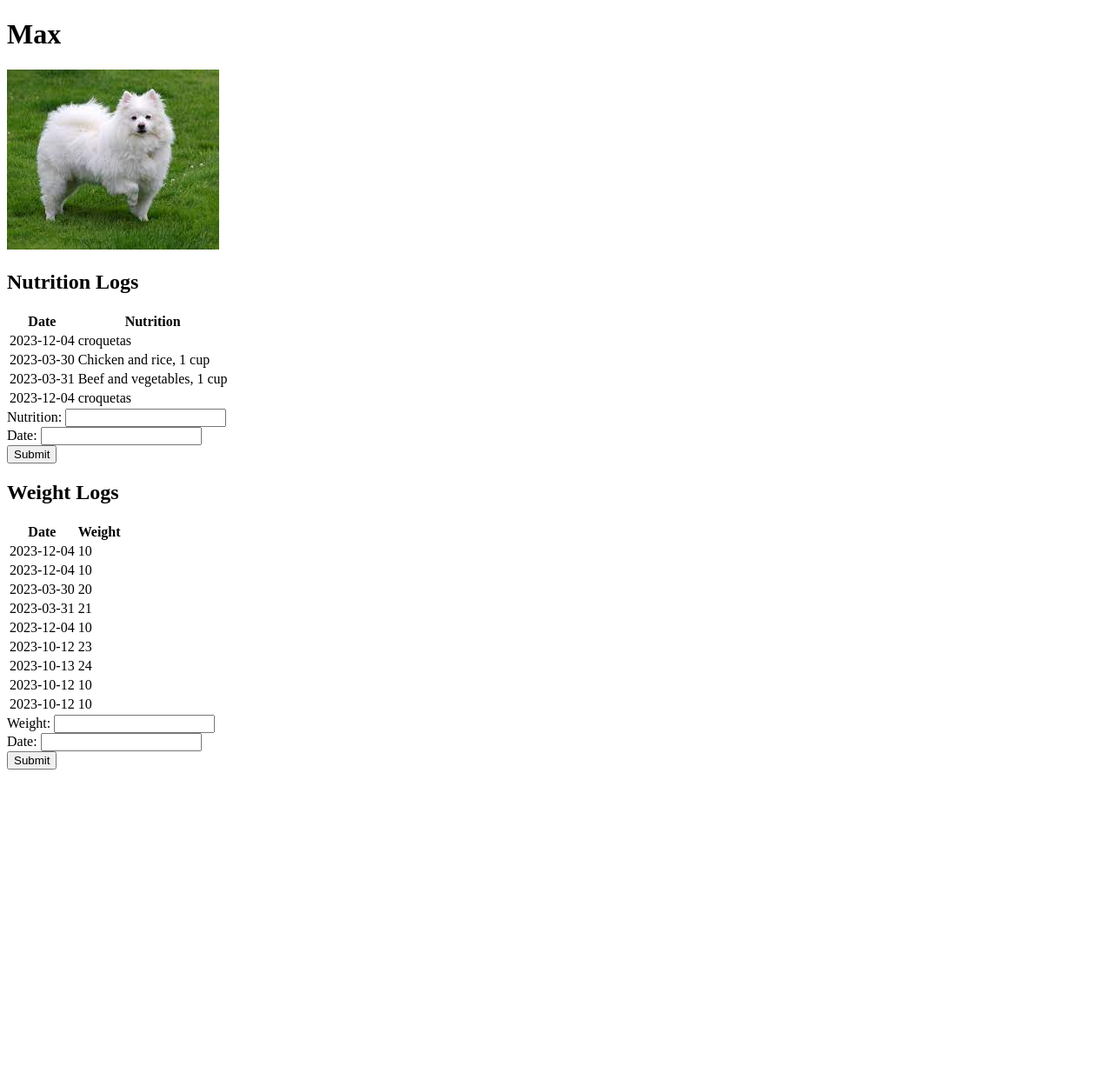
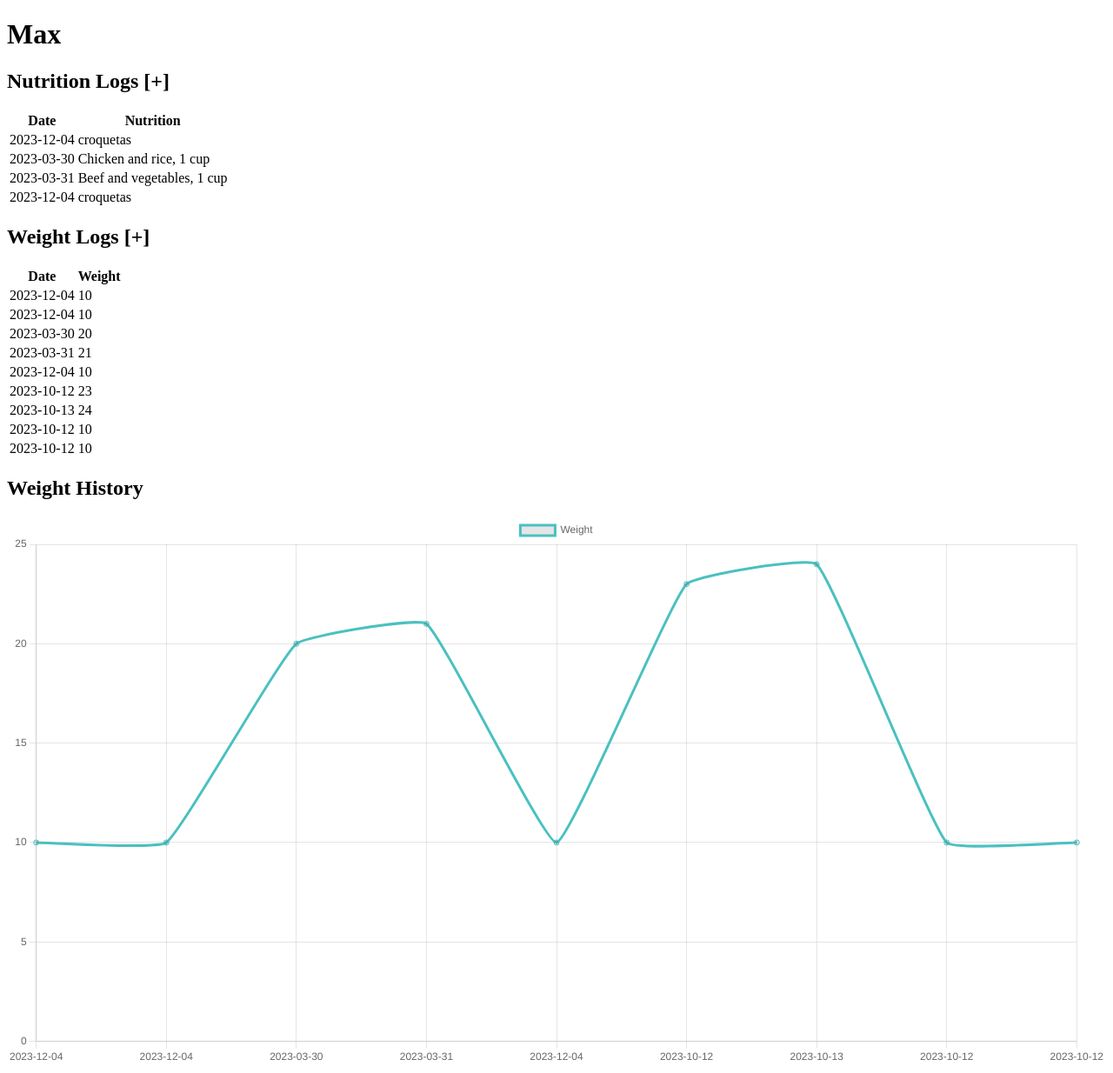
Before and after one commit to RaphaelCouronne/myFitnessPet, a Flask app: page /pet/Max in a window 1280 px wide. Shown: the whole page at 87% size. Before the commit the page ends 885 px from the top, so only its background shows below. Run offline with Flask 3, Linux system fonts and the light colour scheme; data comes from the database, SQL or seed files in the repository; some libraries are stand-ins or nearby versions.

Commit message:
[FEAT] Show weight graph and can collapse logs

```diff
--- a/app.py
+++ b/app.py
@@ -2,6 +2,7 @@ import sqlite3
 from flask import Flask, jsonify, request
 from flask import url_for
 from flask import render_template
+from datetime import datetime
 
 app = Flask(__name__)
 DATABASE = 'pet_database.db'
@@ -95,31 +96,28 @@ def home():
     '''
 
 
+
 @app.route('/pet/<name>')
 def pet_page(name):
-    # Retrieve pet data from the database
     conn = sqlite3.connect(DATABASE)
     c = conn.cursor()
 
-    c.execute("SELECT * FROM pets WHERE name=?", (name,))
-    pet_data = c.fetchone()
-
-    # Check if the pet exists
-    if pet_data is None:
-        # Pet not found, return 404 error
-        return "Pet not found", 404
-
-    # Retrieve nutrition and weight logs from the database
+    # Retrieve nutrition and weight logs from database
     c.execute("SELECT * FROM nutrition_log WHERE pet_name=?", (name,))
     nutrition_logs = c.fetchall()
     c.execute("SELECT * FROM weight_log WHERE pet_name=?", (name,))
     weight_logs = c.fetchall()
 
+    # Format weight data for the chart
+    weight_data = [log[2] for log in weight_logs]
+    weight_dates = [log[1] for log in weight_logs]
+
     # Close database connection
     conn.close()
 
-    # Render the pet page template with the pet's data
-    return render_template('pet_page.html', pet_data=pet_data, nutrition_logs=nutrition_logs, weight_logs=weight_logs)
+    # Render the pet page template with the retrieved data
+    return render_template('pet_page.html', pet_name=name, nutrition_logs=nutrition_logs, weight_logs=weight_logs, weight_data=weight_data, weight_dates=weight_dates)
+
 
 
 @app.route('/api/pet', methods=['POST'])
--- a/templates/pet_page.html
+++ b/templates/pet_page.html
@@ -1,14 +1,18 @@
-<!doctype html>
+<!DOCTYPE html>
 <html>
 <head>
-    <title>{{ pet_data[0] }} - Pet Page</title>
+    <title>{{ pet_name }} - Pet Nutrition and Weight Tracker</title>
+    <link rel="stylesheet" href="{{ url_for('static', filename='styles.css') }}">
+    <script src="https://cdn.jsdelivr.net/npm/chart.js@3.7.0/dist/chart.min.js"></script>
 </head>
 <body>
-    <h1>{{ pet_data[0] }}</h1>
-    <img src="{{ url_for('static', filename='data/dog.jpeg') }}" alt="{{ pet_data[0] }}">
-
-    <h2>Nutrition Logs</h2>
-    <table>
+    <div class="container">
+        <header>
+            <h1>{{ pet_name }}</h1>
+        </header>
+        <main>
+            <h2>Nutrition Logs <span class="expand-collapse">[+]</span></h2>
+            <table class="log-table nutrition-log">
                 <thead>
                     <tr>
                         <th>Date</th>
@@ -24,17 +28,8 @@
                     {% endfor %}
                 </tbody>
             </table>
-
-    <form onsubmit="submitNutritionForm(event, '{{ pet_data[0] }}')">
-        <label for="nutrition">Nutrition:</label>
-        <input type="text" id="nutrition" name="nutrition"><br>
-        <label for="date">Date:</label>
-        <input type="text" id="date" name="date"><br>
-        <input type="submit" value="Submit">
-    </form>
-
-    <h2>Weight Logs</h2>
-    <table>
+            <h2>Weight Logs <span class="expand-collapse">[+]</span></h2>
+            <table class="log-table weight-log">
                 <thead>
                     <tr>
                         <th>Date</th>
@@ -50,55 +45,50 @@
                     {% endfor %}
                 </tbody>
             </table>
+            <h2>Weight History</h2>
+            <canvas id="weight-chart" width="200" height="100"></canvas>
+        </main>
+    </div>
+    <script>
+        var weightData = {{ weight_data|safe }};
+        var weightDates = {{ weight_dates|safe }};
+        var ctx = document.getElementById('weight-chart').getContext('2d');
+        var chart = new Chart(ctx, {
+            type: 'line',
+            data: {
+                labels: weightDates,
+                datasets: [{
+                    label: 'Weight',
+                    data: weightData,
+                    fill: false,
+                    borderColor: 'rgb(75, 192, 192)',
+                    tension: 0.1
+                }]
+            },
+            options: {
+                scales: {
+                    y: {
+                        beginAtZero: true
+                    }
+                }
+            }
+        });
 
-
-
-    <form onsubmit="submitWeightForm(event, '{{ pet_data[0] }}')">
-        <label for="weight">Weight:</label>
-        <input type="text" id="weight" name="weight"><br>
-        <label for="date">Date:</label>
-        <input type="text" id="date" name="date"><br>
-        <input type="submit" value="Submit">
-    </form>
-
-    <script>
-        function submitNutritionForm(event, petName) {
-            event.preventDefault();
-            var nutrition = document.getElementById("nutrition").value;
-            var date = document.getElementById("date").value;
-
-            var xhr = new XMLHttpRequest();
-            xhr.open("POST", "/api/pet/" + petName + "/nutrition", true);
-            xhr.setRequestHeader("Content-Type", "application/json;charset=UTF-8");
-            xhr.send(JSON.stringify({ nutrition: nutrition, date: date }));
-
-            xhr.onload = function () {
-                if (xhr.status == 200) {
-                    alert("Nutrition log added successfully for " + petName);
+        // Add click event listener to expand/collapse buttons
+        var expandCollapseButtons = document.querySelectorAll('.expand-collapse');
+        expandCollapseButtons.forEach(function(button) {
+            button.addEventListener('click', function() {
+                // Toggle log table display
+                var table = this.parentNode.nextElementSibling;
+                if (table.style.display === 'none') {
+                    table.style.display = 'block';
+                    this.innerText = '[-]';
                 } else {
-                    alert("Error adding nutrition log for " + petName);
+                    table.style.display = 'none';
+                    this.innerText = '[+]';
                 }
-            };
-        }
-
-        function submitWeightForm(event, petName) {
-            event.preventDefault();
-            var weight = document.getElementById("weight").value;
-            var date = document.getElementById("date").value;
-
-            var xhr = new XMLHttpRequest();
-            xhr.open("POST", "/api/pet/" + petName + "/weight", true);
-            xhr.setRequestHeader("Content-Type", "application/json;charset=UTF-8");
-            xhr.send(JSON.stringify({ weight: weight, date: date }));
-
-            xhr.onload = function () {
-                if (xhr.status == 200) {
-                    alert("Weight log added successfully for " + petName);
-                } else {
-                    alert("Error adding weight log for " + petName);
-}
-};
-}
+            });
+        });
     </script>
 </body>
 </html>
```
Also changed, not shown: README.md. Lines whose indentation alone changed are shown as unchanged.
